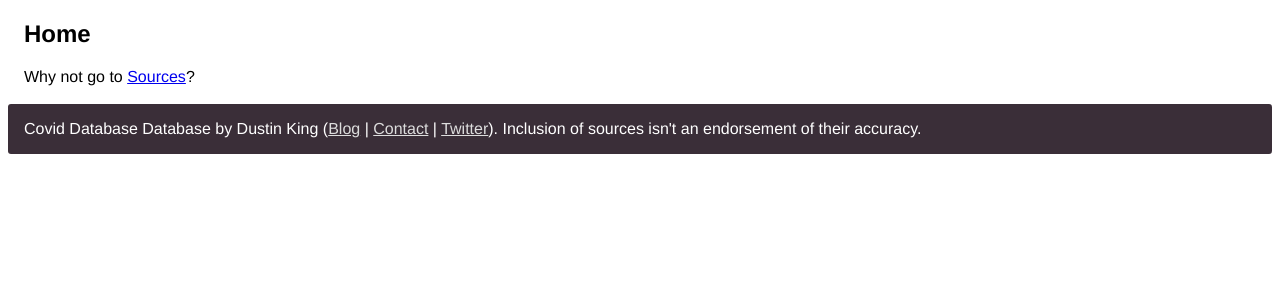
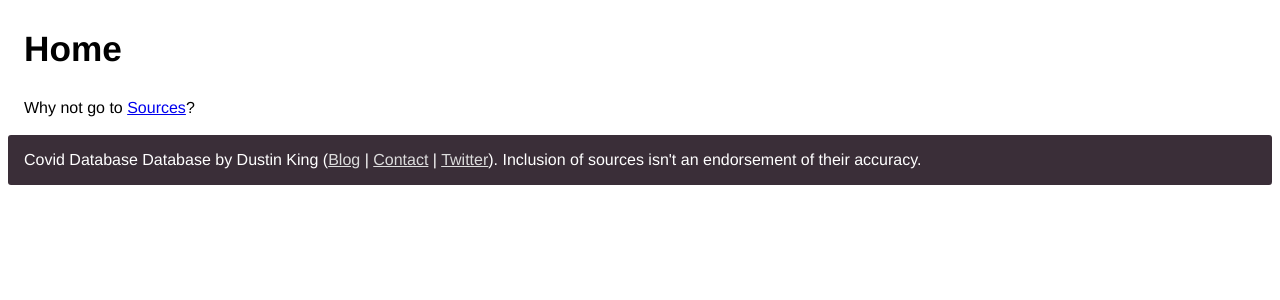
Before and after one commit to dmoney/covid-database-database, a Django app: page / in a window 1280 px wide. Shown: the part 118-418 px from the top of the page. Run offline with Django 3.2, Linux system fonts and the light colour scheme.

Commit message:
make heading bigger

```diff
--- a/server/core/templates/base.html
+++ b/server/core/templates/base.html
@@ -44,6 +44,9 @@
       header h1, header h2{
         font-size: 1.5em;
       }
+      h2 {
+        font-size: 2.2em;
+      }
       #content {
         padding-left: 1em;
         padding-right: 1em;
```
